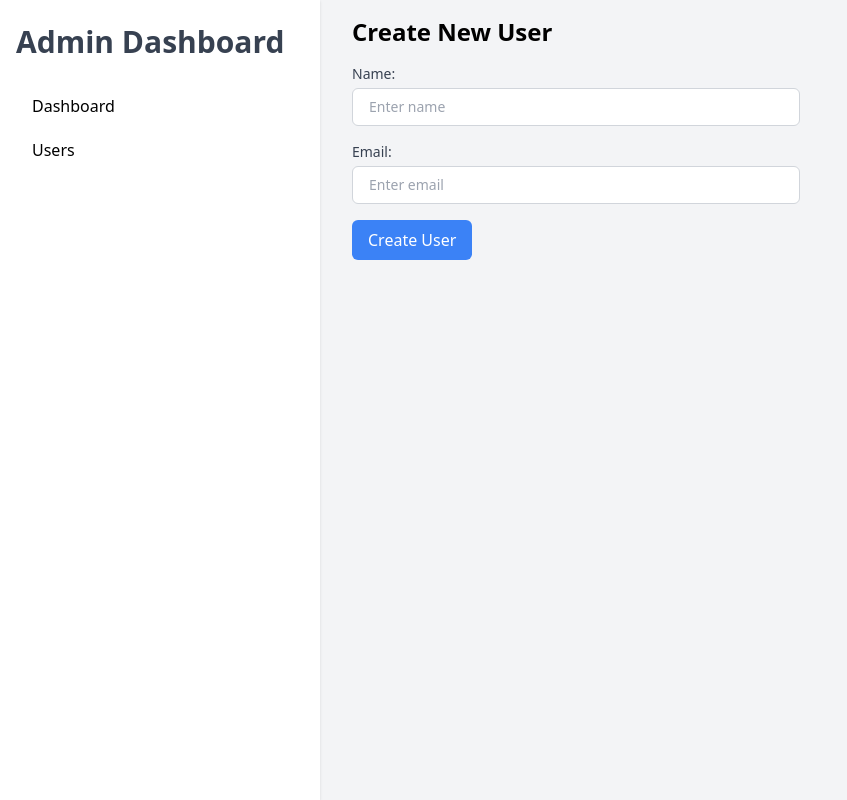
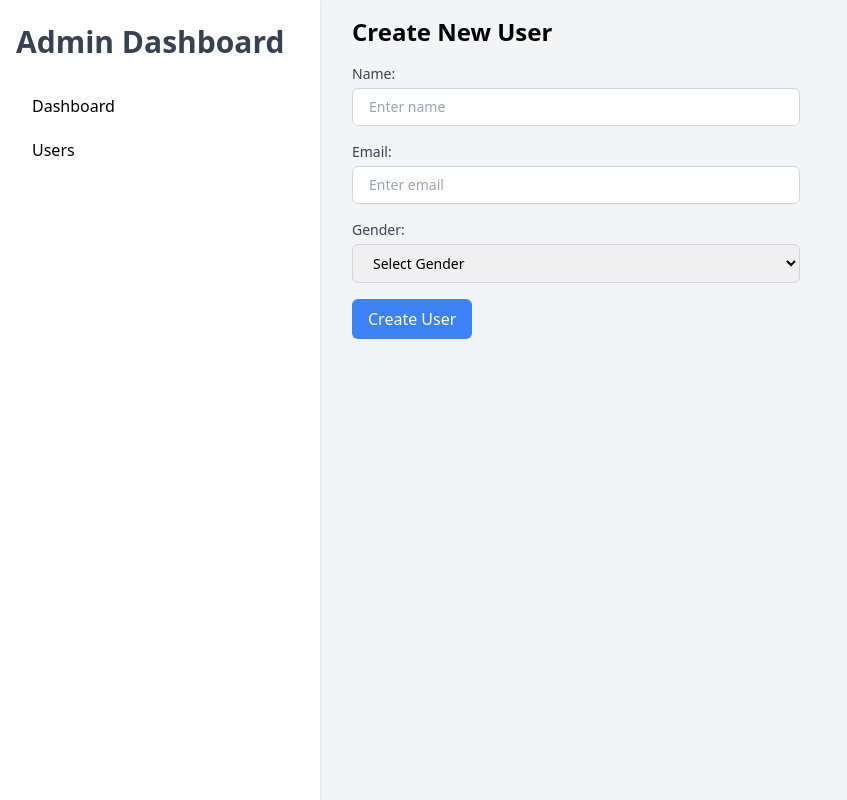
Before and after one commit to Zaheer-zk/admin-dasboard, a React (Create React App) app: page /create-user in a window 1280 px wide. Shown: the whole page, without its empty margins (0-847 px from the left). Built offline with nearby package versions, Linux system fonts and the light colour scheme.

Commit message:
add create new user code

```diff
--- a/src/components/User/CreateNewUser.jsx
+++ b/src/components/User/CreateNewUser.jsx
@@ -1,14 +1,28 @@
 import React, { useState } from 'react';
+import { useEffect } from 'react';
 import { useNavigate } from 'react-router-dom';
+import axios from 'axios';
 
 const CreateNewUser = () => {
   const [name, setName] = useState('');
   const [email, setEmail] = useState('');
+  const [gender, setGender] = useState('');
   const navigate = useNavigate();
 
-  const handleCreateUser = (e) => {
+  const handleCreateUser = async (e) => {
     e.preventDefault();
-    console.log('Creating new user:', { name, email });
+    // console.log('Creating new user:', { name, email });
+    try {
+      const user = await axios.post('http://localhost:8000/api/create-user', {
+        name,
+        email,
+        gender,
+      });
+
+      console.log('User created', user.name);
+    } catch (error) {
+      console.error('Error creating user: ', error);
+    }
     navigate(-1);
   };
 
@@ -50,6 +64,26 @@ const CreateNewUser = () => {
             required
           />
         </div>
+        <div className='mb-4'>
+          <label
+            htmlFor='email'
+            className='block text-sm font-medium text-gray-700'
+          >
+            Gender:
+          </label>
+          <select
+            className='mt-1 block w-full px-4 py-2 border border-gray-300 rounded-md focus:outline-none focus:ring-blue-500 focus:border-blue-500 sm:text-sm'
+            value={gender || ''}
+            onChange={(e) => setGender(e.target.value)}
+            required
+          >
+            <option value='' disabled hidden>
+              Select Gender
+            </option>
+            <option value='Male'>Male</option>
+            <option value='Female'>Female</option>
+          </select>
+        </div>
         <button
           type='submit'
           className='inline-block bg-blue-500 text-white px-4 py-2 rounded-md transition duration-300 hover:bg-blue-600 focus:outline-none focus:bg-blue-600'
--- a/src/components/User/EditUserData.jsx
+++ b/src/components/User/EditUserData.jsx
@@ -6,6 +6,7 @@ const EditUserData = ({ user, onSave, onClose }) => {
   const [isActive, setIsActive] = useState(user.isActive);
 
   const handleOptionChange = (e) => {
+    e.preventDefault();
     setIsActive(e.target.value);
   };
 
```
